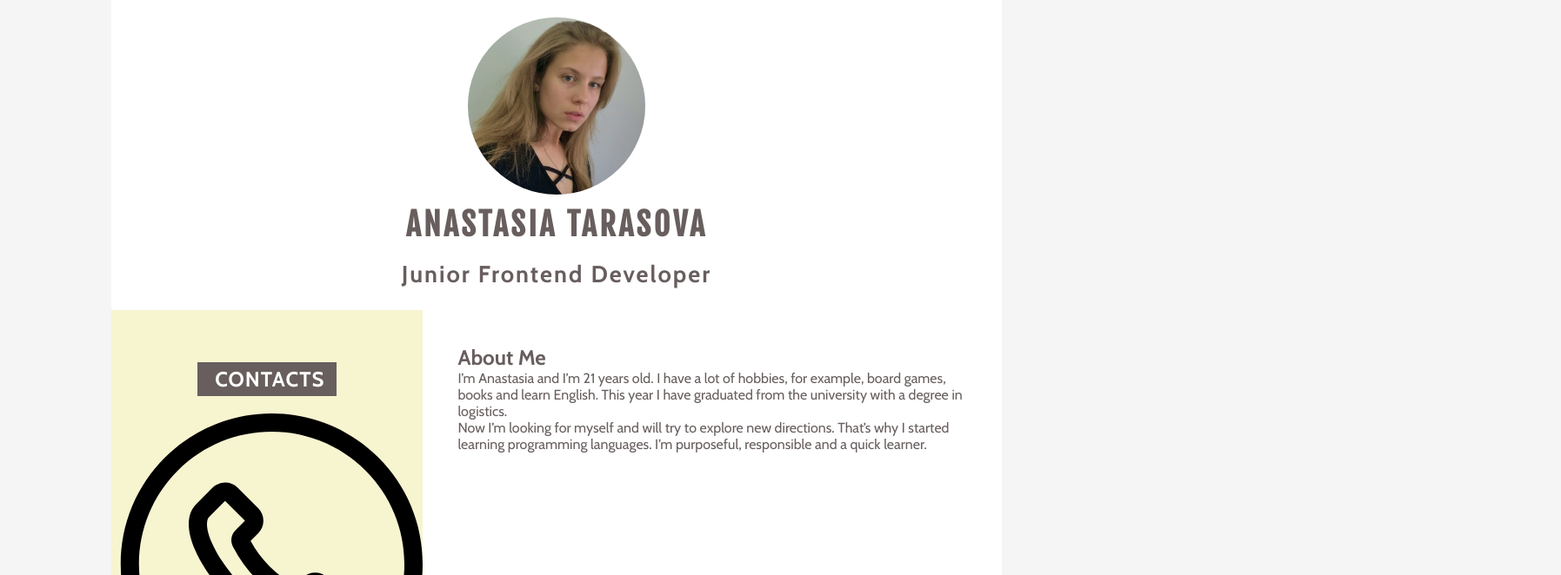
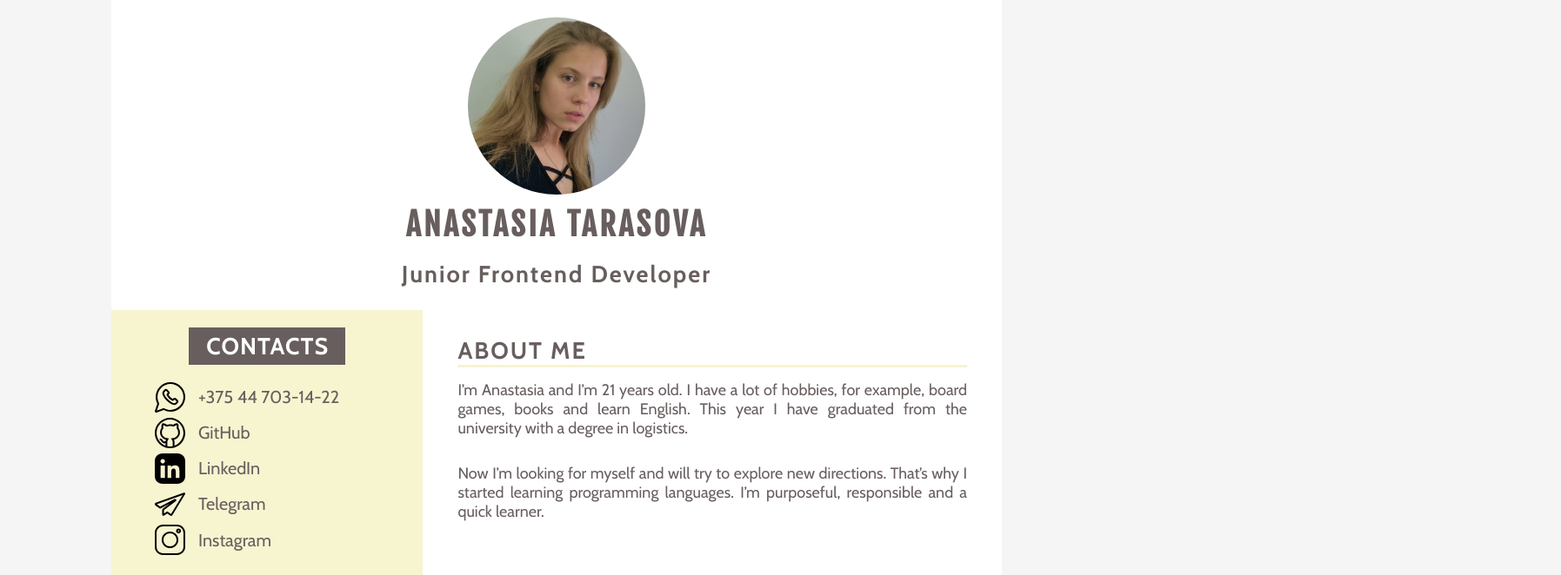
Before and after one commit to taranastasiia/rsschool-cv, a plain HTML site: page index.html in a window 1280 px wide. Shown: the top 662 px of the page at 87% size, 1795 px wide, since content can reach past the window. Drawn offline with nearby package versions, Linux system fonts and the light colour scheme.

Commit message:
style: add skills styles

```diff
--- a/style.css
+++ b/style.css
@@ -8,6 +8,7 @@ body {
     background-color: #f5f5f5;
     font-family: 'Cabin', sans-serif;
     color: #685e5e;
+    font-size: 18px;
 }
 
 .container {
@@ -18,12 +19,13 @@ body {
 
 .header {
     text-align: center;
-    font-size: 18px;
     line-height: 1.5;
 }
+
 .inform {
     padding: 20px 0;
 }
+
 .my-photo {
     border-radius: 50%;
 }
@@ -53,12 +55,12 @@ body {
 
 .right__column {
     width: 65%;
-    padding: 40px;
+    padding: 30px 40px;
 }
 
 .title__left {
-    width: 160px;
-    margin: 60px auto 20px;
+    max-width: 180px;
+    margin: 20px auto;
     padding: 5px 20px;
     text-align: center;
     text-transform: uppercase;
@@ -66,3 +68,32 @@ body {
     color: #ffffff;
     background-color: #685e5e;
 }
+.list {
+    list-style: none;
+    margin-left: 50px;
+    font-size: 20px;
+}
+.contact__icon, .skill__icon {
+    max-width: 35px;
+    margin-right: 15px;
+}
+.list__item {
+    padding-bottom: 2%;
+    display: flex;
+    align-items: center;
+}
+.text__list {
+    text-decoration: none;
+    color: #685e5e;
+}
+
+.title__right {
+    font-weight: 600;
+    letter-spacing: 2px;
+    text-transform: uppercase;
+    border-bottom: 3.5px solid #f7f4d0;
+}
+
+.paragraph__right {
+   padding: 15px 0;
+   text-align: justify;}
```
